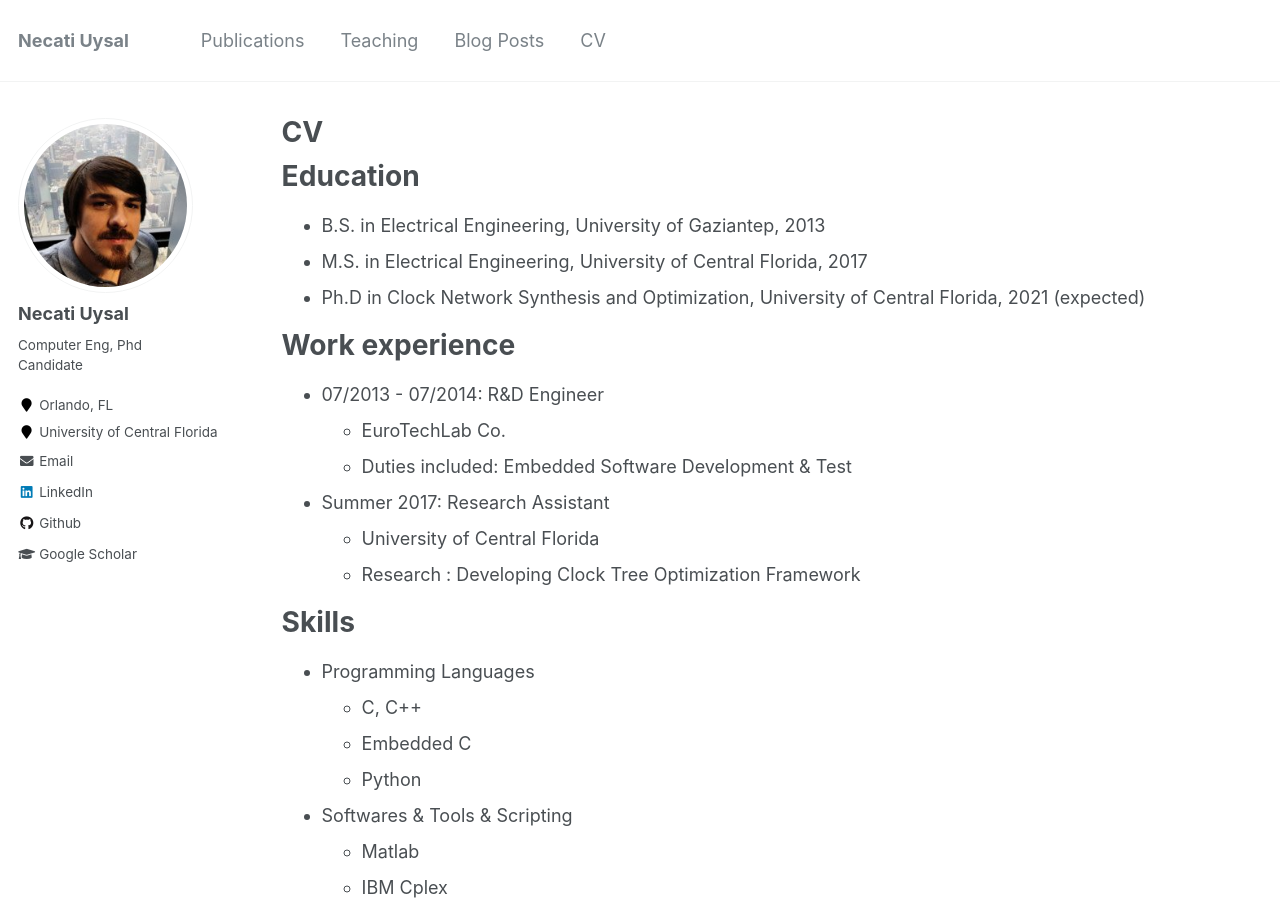
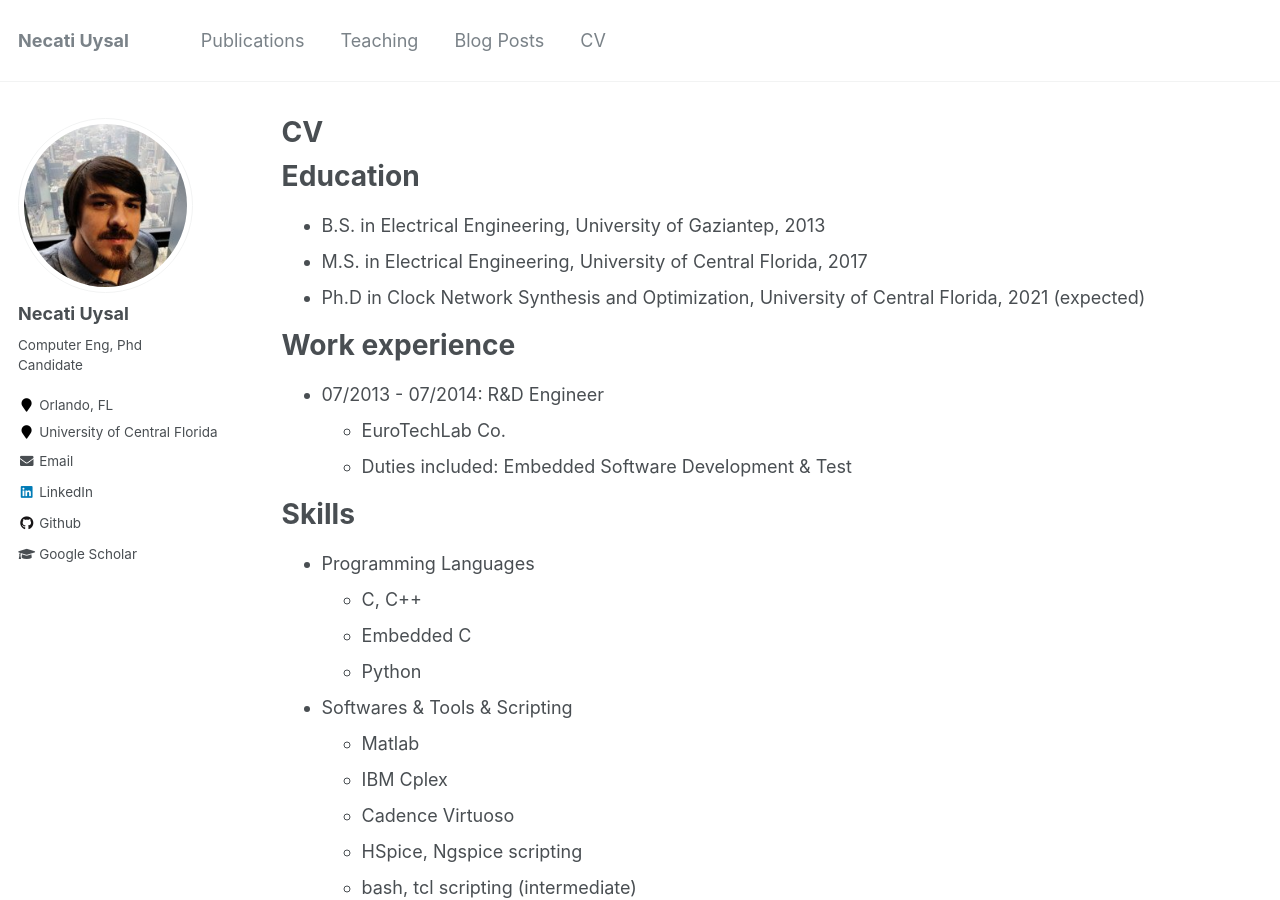
Before and after one commit to MrNjT/mrnjt.github.io, a Jekyll site: the page built from _pages/cv.md, in a window 1280 px wide and 900 px high. Built offline with Jekyll 4.4.1, drawn with Linux system fonts in a browser that asks for light colours.

Commit message:
Update cv.md

```diff
--- a/_pages/cv.md
+++ b/_pages/cv.md
@@ -20,10 +20,6 @@ Work experience
 * 07/2013 - 07/2014: R&D Engineer
   * EuroTechLab Co.
   * Duties included: Embedded Software Development & Test
-
-* Summer 2017: Research Assistant
-  * University of Central Florida
-  * Research : Developing Clock Tree Optimization Framework
 
 Skills
 ======
```
